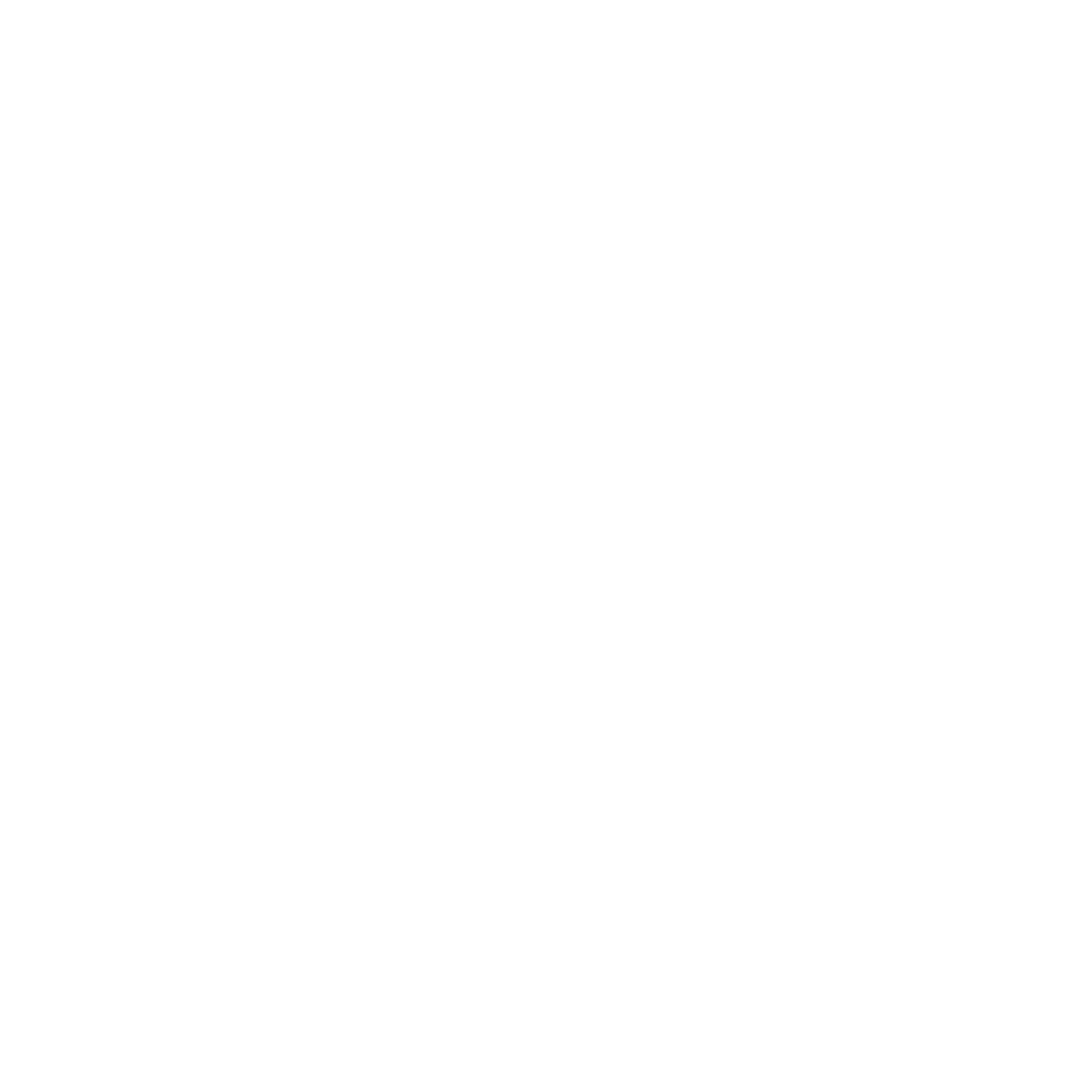
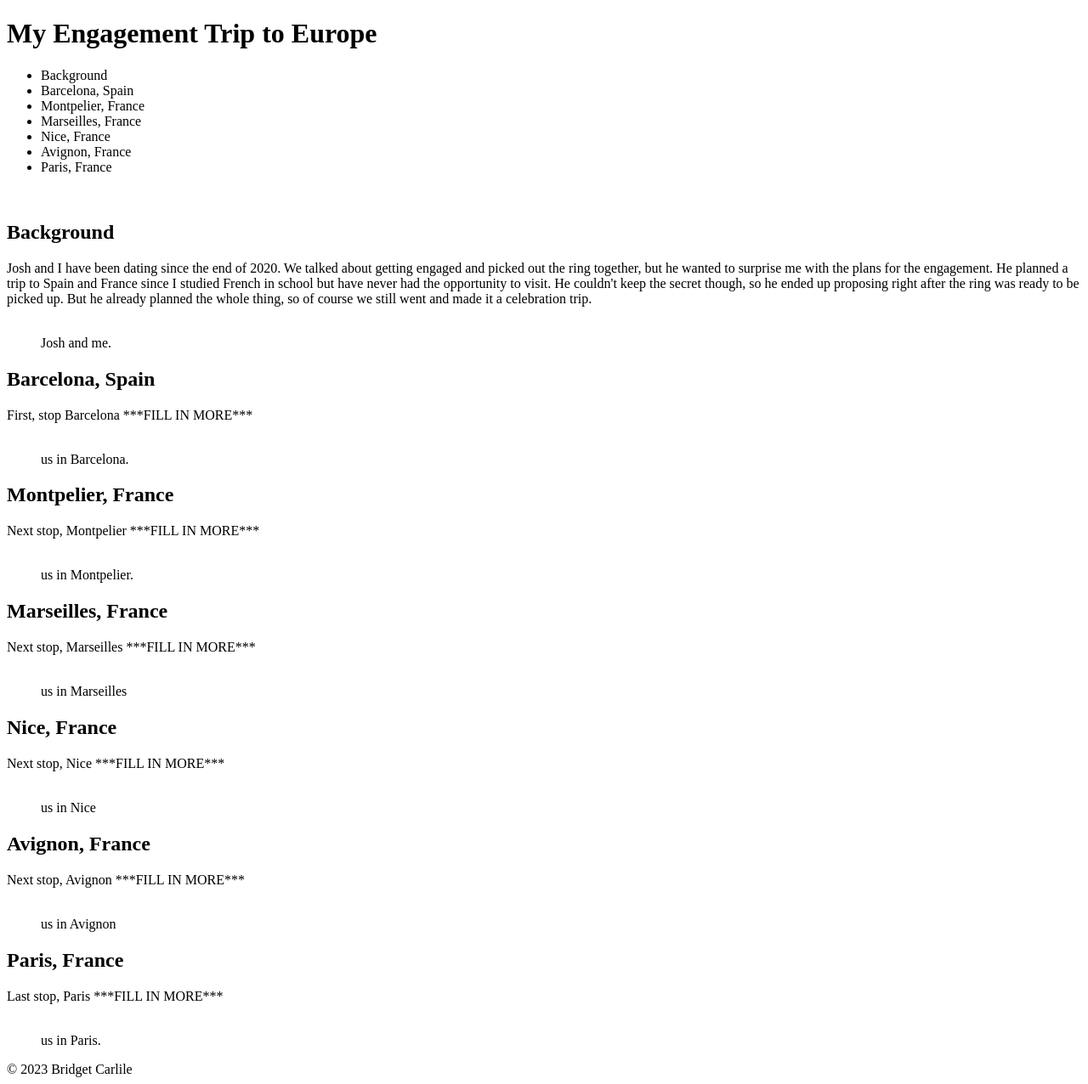
Before and after one commit to LaunchCodeAllhubs/js-assignment-4-html-me-something-bridgetcarlile, a website: page index.html in a window 1280 px wide. Shown: the whole page at 85% size. Before the commit the page ends 800 px from the top, so only its background shows below. Drawn offline with Linux system fonts and the light colour scheme.

Commit message:
new commit

```diff
--- a/index.html
+++ b/index.html
@@ -3,6 +3,112 @@
    <head>
    </head>
    <body>
-      <!-- Write your HTML in this file! -->
+      <header>
+         <h1>My Engagement Trip to Europe</h1>
+         <nav>
+            <ul>
+               <li>Background</li>
+               <li>Barcelona, Spain</li>
+               <li>Montpelier, France</li>
+               <li>Marseilles, France</li>
+               <li>Nice, France</li>
+               <li>Avignon, France</li>
+               <li>Paris, France</li>
+            </ul>
+         </nav>
+      </header>
+
+      <main>
+         <article>
+            <section>
+               <img ***ADD IMAGE***>
+               <a name = "background"></a>
+               <h2>Background</h2>
+               <p>Josh and I have been dating since the end of 2020. We talked about getting engaged and picked out the ring together, but he wanted to surprise me with the plans for the engagement. He planned a trip to Spain and France since I studied French in school but have never had the opportunity to visit. He couldn't keep the secret though, so he ended up proposing right after the ring was ready to be picked up. But he already planned the whole thing, so of course we still went and made it a celebration trip.</p>
+               <figure>
+                  <img ***ADD IMAGE***>
+                  <figcaption>
+                     Josh and me.
+                  </figcaption>
+               </figure>
+            </section>
+
+            <section>
+               <a name = "barcelona"> </a>
+               <h2>Barcelona, Spain</h2>
+               <p>First, stop Barcelona ***FILL IN MORE***</p>
+               <figure>
+                  <img ***ADD IMAGE***>
+                  <figcaption>
+                     us in Barcelona.
+                  </figcaption>
+               </figure>
+            </section>
+
+            <section>
+               <a name = "montpelier"> </a>
+               <h2>Montpelier, France</h2>
+               <p>Next stop, Montpelier ***FILL IN MORE***</p>
+               <figure>
+                  <img ***ADD IMAGE***>
+                  <figcaption>
+                     us in Montpelier.
+                  </figcaption>
+               </figure>
+            </section>
+
+            <section>
+               <a name = "marseilles"> </a>
+               <h2>Marseilles, France</h2>
+               <p>Next stop, Marseilles ***FILL IN MORE***</p>
+               <figure>
+                  <img ***ADD IMAGE***>
+                  <figcaption>
+                     us in Marseilles
+                  </figcaption>
+               </figure>
+            </section>
+
+            <section>
+               <a name = "nice"> </a>
+               <h2>Nice, France</h2>
+               <p>Next stop, Nice ***FILL IN MORE***</p>
+               <figure>
+                  <img ***ADD IMAGE***>
+                  <figcaption>
+                     us in Nice
+                  </figcaption>
+               </figure>
+            </section>
+
+            <section>
+               <a name = "avignon"> </a>
+               <h2>Avignon, France</h2>
+               <p>Next stop, Avignon ***FILL IN MORE***</p>
+               <figure>
+                  <img ***ADD IMAGE***>
+                  <figcaption>
+                     us in Avignon
+                  </figcaption>
+               </figure>
+            </section>
+
+            <section>
+               <a name = "paris"> </a>
+               <h2>Paris, France</h2>
+               <p>Last stop, Paris ***FILL IN MORE***</p>
+               <figure>
+                  <img ***ADD IMAGE***>
+                  <figcaption>
+                     us in Paris.
+                  </figcaption>
+               </figure>
+            </section>
+
+         </article>
+      </main>
+      <footer>
+         &copy 2023 Bridget Carlile
+      </footer>
    </body>
 </html>
```
